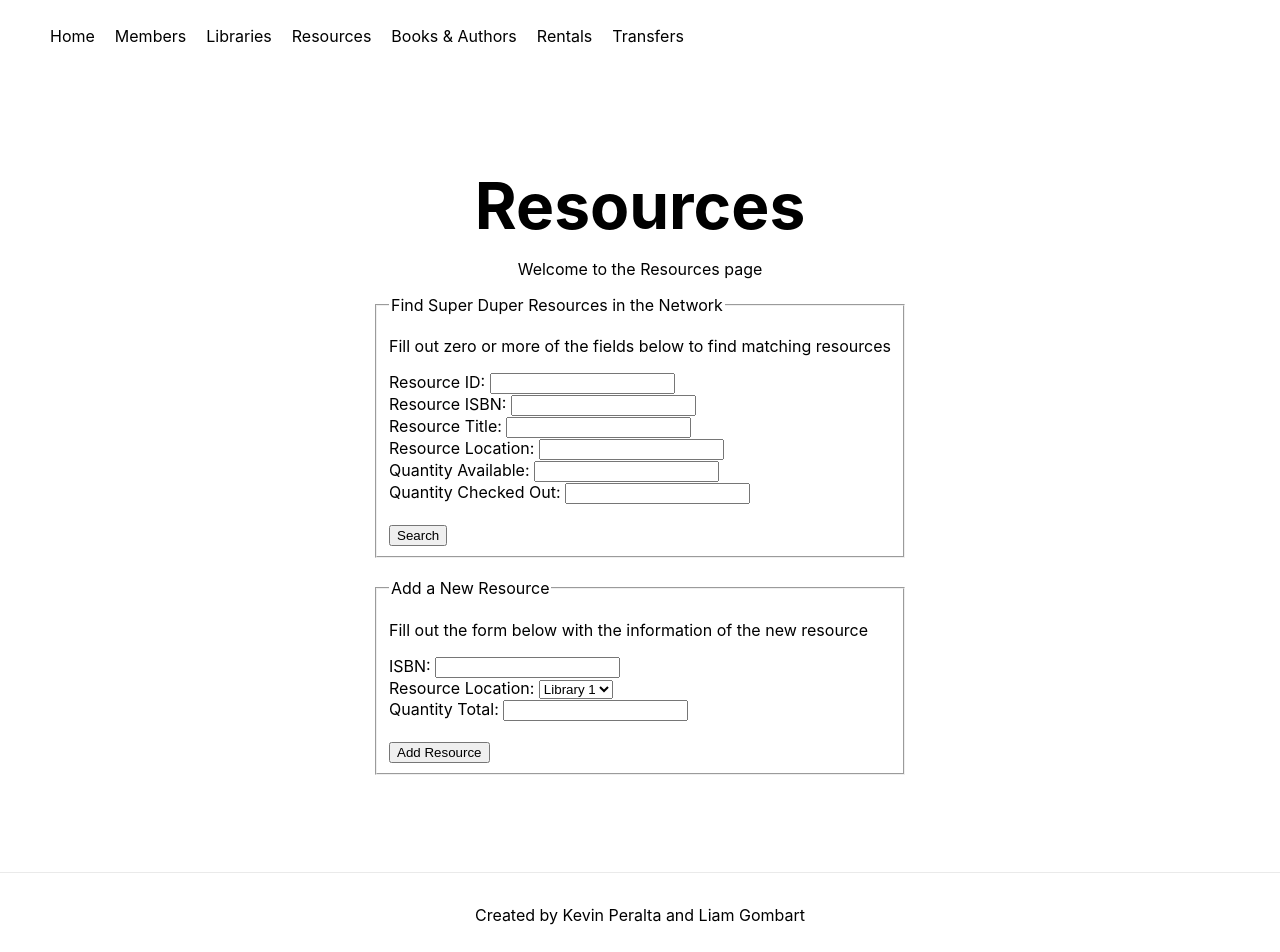
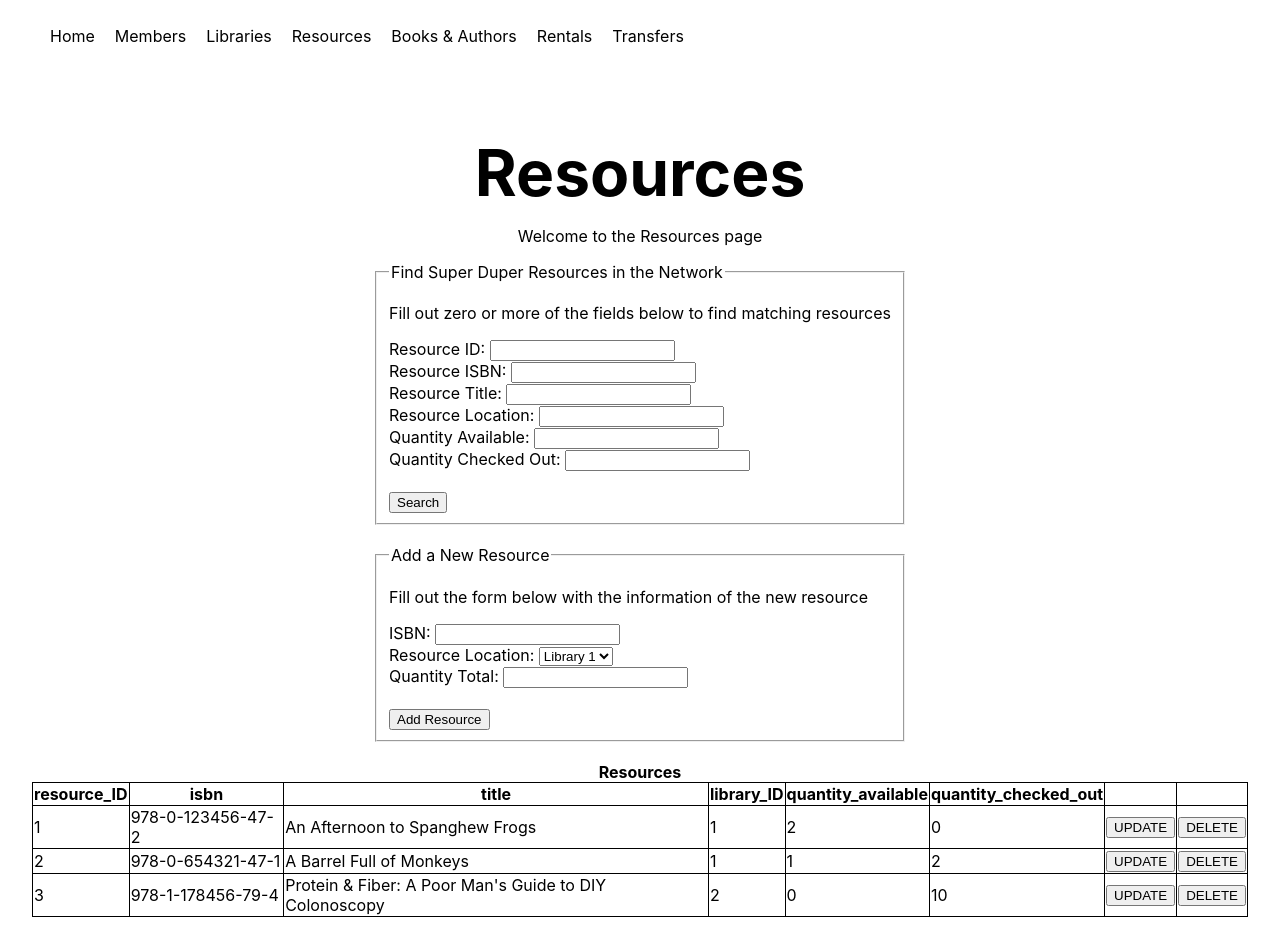
Before and after one commit to p-bodson/cs340-frontend, a Next.js app: page /resources in a window 1280 px wide. Shown: the top 952 px of the page. Built offline with nearby package versions, Linux system fonts and the light colour scheme.

Commit message:
added dummy data for resources

```diff
--- a/src/pages/resources.tsx
+++ b/src/pages/resources.tsx
@@ -71,6 +71,66 @@ const Resources: NextPage = () => {
                 <input type="submit" value="Add Resource" required/>
             </fieldset>
           </form>
+          <br/>
+          <table>
+              <caption><b>Resources</b></caption>
+              <thead>
+                <tr>
+                  <th>resource_ID</th>
+                  <th>isbn</th>
+                  <th>title</th>
+                  <th>library_ID</th>
+                  <th>quantity_available</th>
+                  <th>quantity_checked_out</th>
+                  <th></th>
+                  <th></th>
+                </tr>
+              </thead>
+              <tbody>
+                <tr>
+                  <td>1</td>
+                  <td>978-0-123456-47-2</td>
+                  <td>An Afternoon to Spanghew Frogs</td>
+                  <td>1</td>
+                  <td>2</td>
+                  <td>0</td>
+                  <td>
+                      <button>UPDATE</button>
+                  </td>
+                  <td>
+                      <button>DELETE</button>
+                  </td>
+                </tr>
+                <tr>
+                  <td>2</td>
+                  <td>978-0-654321-47-1</td>
+                  <td>A Barrel Full of Monkeys</td>
+                  <td>1</td>
+                  <td>1</td>
+                  <td>2</td>
+                  <td>
+                      <button>UPDATE</button>
+                  </td>
+                  <td>
+                      <button>DELETE</button>
+                  </td>
+                </tr>
+                <tr>
+                  <td>3</td>
+                  <td>978-1-178456-79-4</td>
+                  <td>Protein {"&"} Fiber: A Poor Man's Guide to DIY Colonoscopy</td>
+                  <td>2</td>
+                  <td>0</td>
+                  <td>10</td>
+                  <td>
+                      <button>UPDATE</button>
+                  </td>
+                  <td>
+                      <button>DELETE</button>
+                  </td>
+                </tr>
+              </tbody>
+          </table>
 
         </main>
 
```
